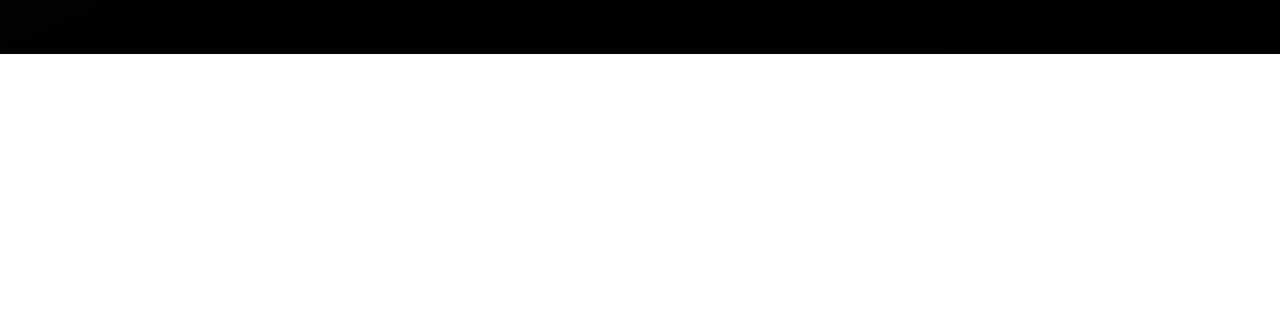
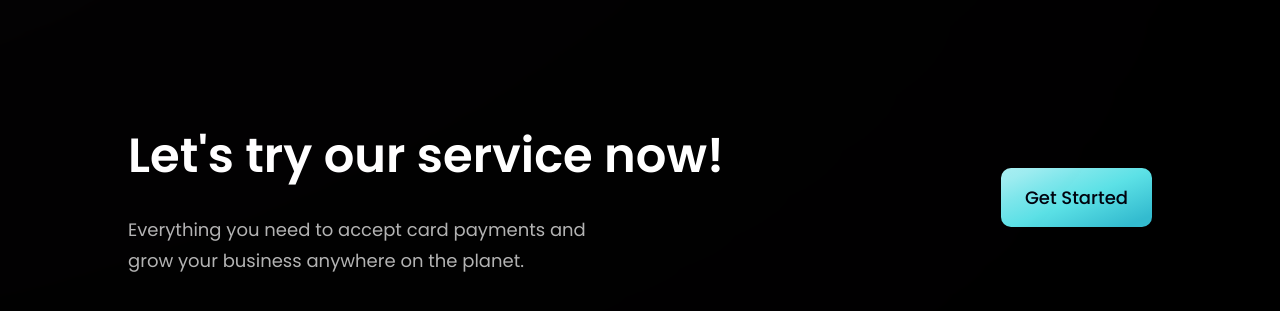
Before and after one commit to Raj-Thombare/HooBank, a React (Vite) app: page / in a window 1280 px wide. Shown: the part 2822-3133 px from the top of the page. Before the commit the page ends 2876 px from the top, so only its background shows below. Built offline with nearby package versions, Linux system fonts and the light colour scheme.

Commit message:
call to action section completed

```diff
--- a/src/components/Button.tsx
+++ b/src/components/Button.tsx
@@ -1,5 +1,5 @@
 type Props = {
-  styles: string;
+  styles?: string;
 };
 
 const Button: React.FC<Props> = ({ styles }) => {
--- a/src/components/CTA.tsx
+++ b/src/components/CTA.tsx
@@ -1,7 +1,23 @@
-import React from "react";
+import Button from "./Button";
 
 const CTA: React.FC = () => {
-  return <div>CTA</div>;
+  return (
+    <section className="flex justify-center items-center sm:my-16 my-6 sm:px-16 px-6 sm:py-12 py-4">
+      <div className="flex-1 flex flex-col">
+        <h2 className="font-poppins font-semibold xs:text-[48px] text-[40px] text-white xs:leading-[76.8px] leading-[66.8px] w-full">
+          Let's try our service now!
+        </h2>
+        <p className="font-poppins font-normal text-dimWhite text-[18px] leading-[30.8px] max-w-[470px] mt-5">
+          Everything you need to accept card payments and grow your business
+          anywhere on the planet.
+        </p>
+      </div>
+
+      <div className="flex justify-center items-center sm:ml-10 ml-0 sm:mt-0 mt-10">
+        <Button />
+      </div>
+    </section>
+  );
 };
 
 export default CTA;
```
